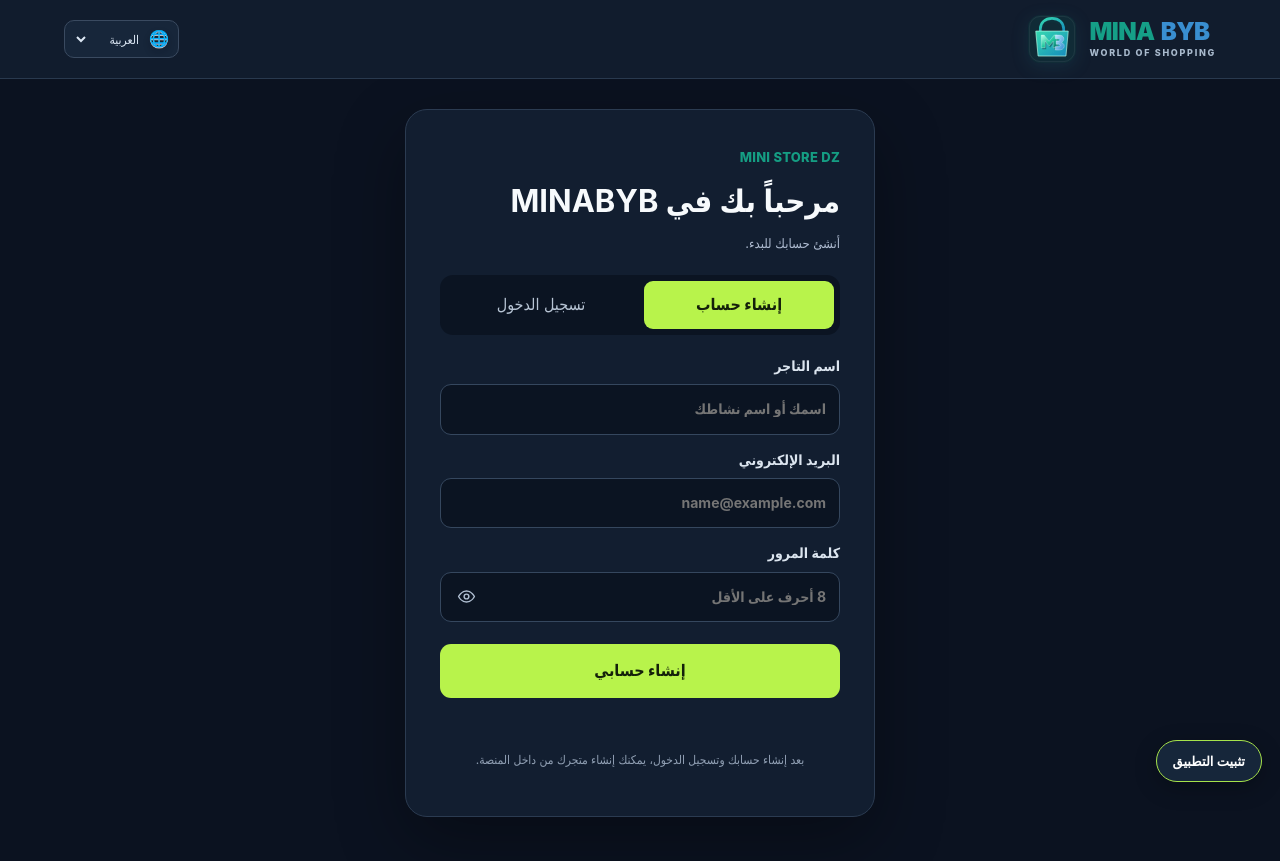
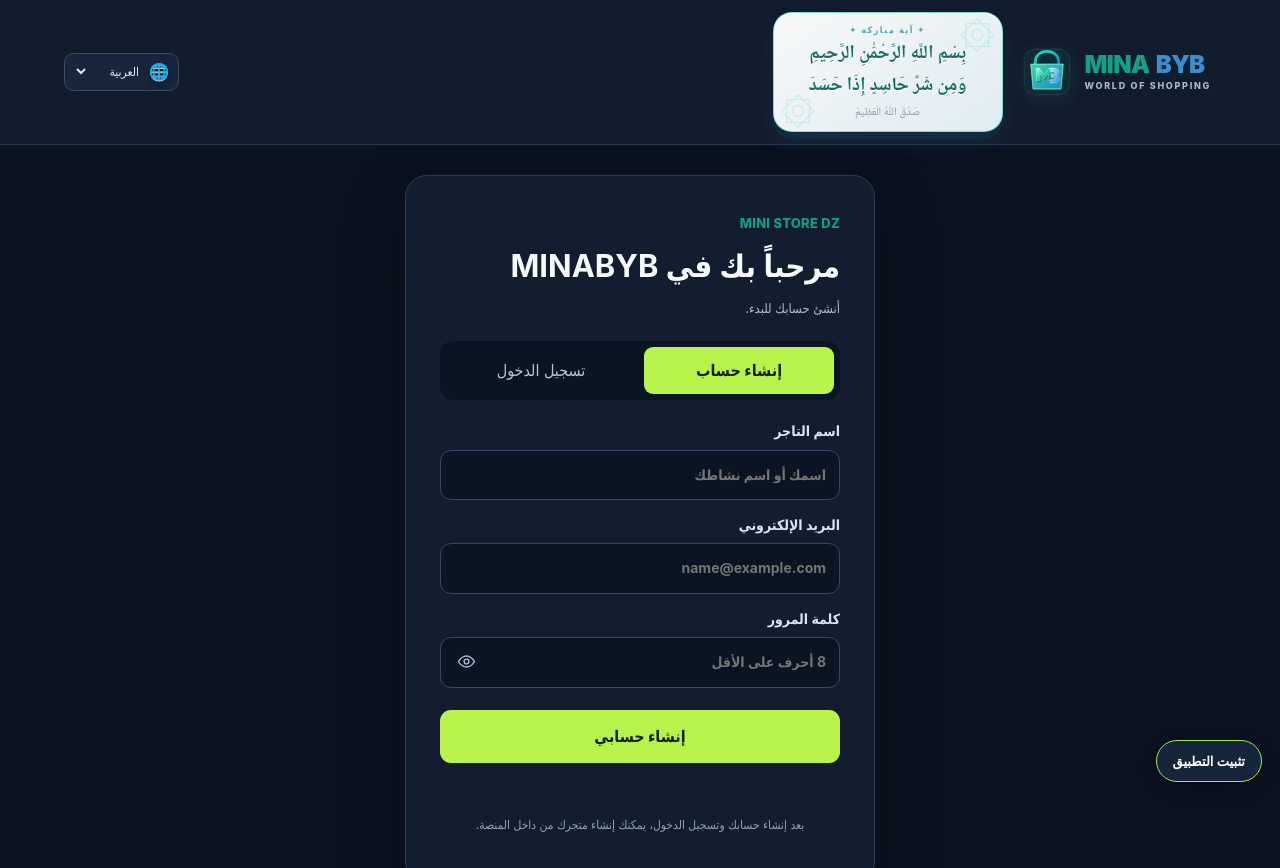
Before and after one commit to youbbilal3-png/Mini-store-dz-, a plain HTML site: page auth.html in a window 1280 px wide. Shown: the top 868 px of the page. Drawn offline with Linux system fonts and the light colour scheme; a script that the page names is missing.

Commit message:
Add Quran verse brand frame to page header

```diff
--- a/auth.html
+++ b/auth.html
@@ -40,4 +40,5 @@
 </section>
 </main>
 <footer class="auth-footer"><strong>Founder of MINABYB — B.YB</strong><p>© <span id="authYear"></span> MINABYB</p></footer>
+<script defer src="quran-frame.js?v=20261116-1"></script>
 </body></html>
```
